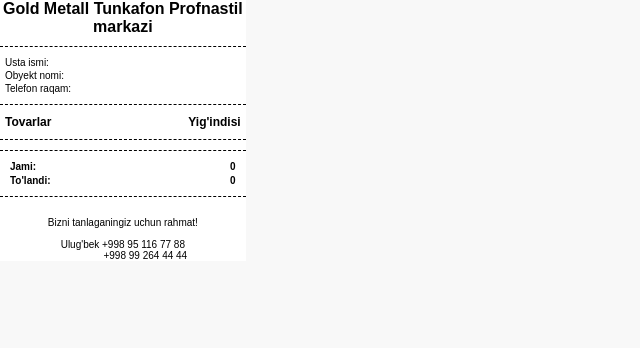
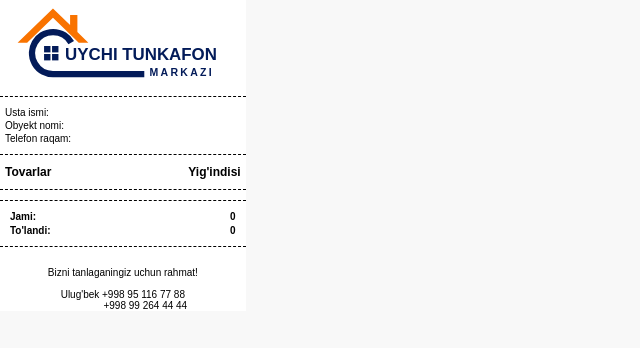
Before and after one commit to mukhammadrasuul/bahrom-aka-tunkafon2, a plain HTML site: page index.html in a window 1280 px wide. Shown: the whole page, without its empty margins (0-640 px from the left). Drawn offline with Linux system fonts and the light colour scheme.

Commit message:
Update index.html

```diff
--- a/index.html
+++ b/index.html
@@ -26,11 +26,18 @@
             background-color: white;
         }
 
-        .receipt-header {
-            font-size: 16px;
-            font-weight: bold;
-            margin-bottom: 5px;
+        .receipt-logo {
             text-align: center;
+            padding: 4px 2mm 2px 2mm;
+        }
+
+        .receipt-logo img,
+        .receipt-logo svg {
+            width: 58mm;
+            max-width: 100%;
+            height: auto;
+            display: block;
+            margin: 0 auto;
         }
 
         .date-header {
@@ -232,9 +239,24 @@
     // Sort dates (replaces ksort)
     var dates = Object.keys(groupedData).sort();
 
+    // Clean logo markup (uses "uychi tunkafon.jpg" if available, otherwise crisp SVG)
+    var logoHtml = '<div class="receipt-logo">'
+        + '<img src="uychi tunkafon.jpg" alt="Uychi Tunkafon Markazi" onerror="this.style.display=\'none\'; this.nextElementSibling.style.display=\'block\';" />'
+        + '<svg style="display:none;" viewBox="0 0 960 350" xmlns="http://www.w3.org/2000/svg">'
+        +   '<polygon points="20,170 175,20 250,92 250,48 282,48 282,123 330,170 288,170 175,60 62,170" fill="#F97300"/>'
+        +   '<path d="M 255 169 A 92 92 0 1 0 175 307 L 575 307" fill="none" stroke="#031B59" stroke-width="28" stroke-linecap="butt"/>'
+        +   '<rect x="136" y="184" width="28" height="28" fill="#031B59"/>'
+        +   '<rect x="171" y="184" width="28" height="28" fill="#031B59"/>'
+        +   '<rect x="136" y="219" width="28" height="28" fill="#031B59"/>'
+        +   '<rect x="171" y="219" width="28" height="28" fill="#031B59"/>'
+        +   '<text x="228" y="244" font-family="Arial, Helvetica, sans-serif" font-weight="900" font-size="74" fill="#031B59">UYCHI TUNKAFON</text>'
+        +   '<text x="598" y="316" font-family="Arial, Helvetica, sans-serif" font-weight="800" font-size="46" letter-spacing="10" fill="#031B59">MARKAZI</text>'
+        + '</svg>'
+        + '</div>';
+
     // ---- Render ----
     var html = '';
-    html += '<div class="receipt-header">Gold Metall Tunkafon Profnastil markazi</div>';
+    html += logoHtml;
     html += '<div class="line"></div>';
 
     var phoneFormatted = substr(telefon, 0, 2) + ' ' + substr(telefon, 2, 3) + ' ' +
```
